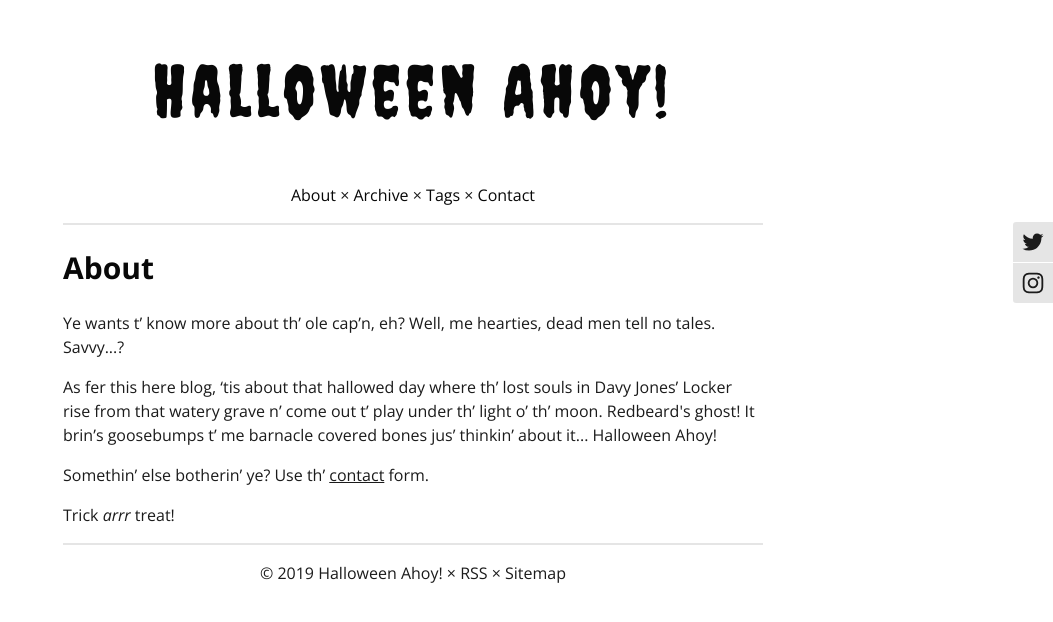
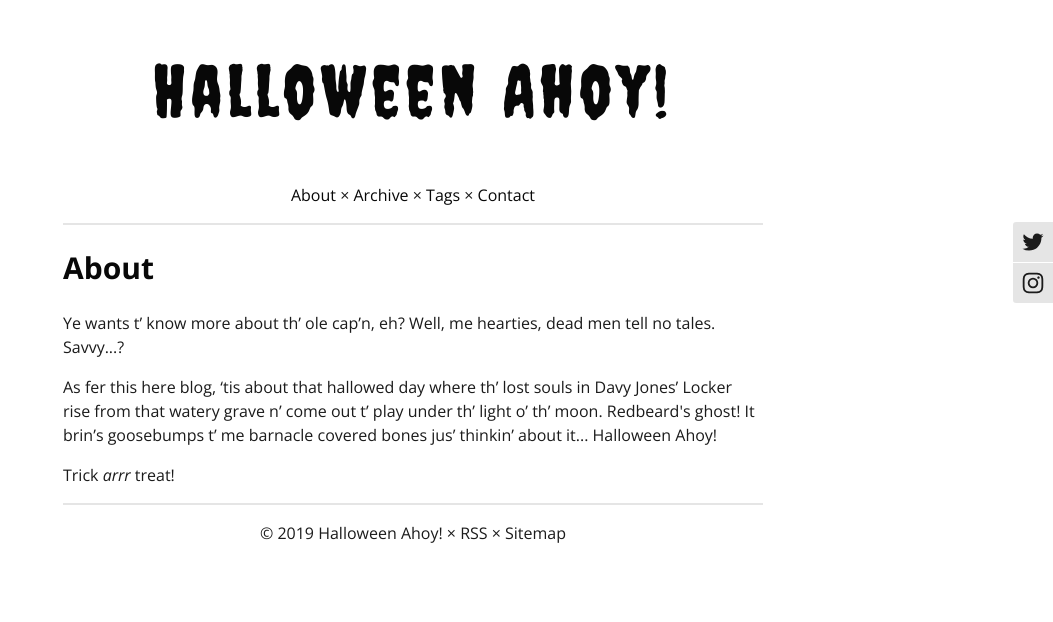
Before and after one commit to halloweenahoy/halloweenahoy.github.io, a Jekyll site: the page built from about.html, in a window 1280 px wide. Shown: the top 622 px of the page, without its empty margins (227-1280 px from the left). Built offline with Jekyll 4.4.1, drawn with Linux system fonts in a browser that asks for light colours; comment, search, counter and statistics services are not loaded.

Commit message:
Update about.html

```diff
--- a/about.html
+++ b/about.html
@@ -10,6 +10,4 @@ description: About Halloween Ahoy!
 
 <p>As fer this here blog, ‘tis about that hallowed day where th’ lost souls in Davy Jones’ Locker rise from that watery grave n’ come out t’ play under th’ light o’ th’ moon. Redbeard's ghost! It brin’s goosebumps t’ me barnacle covered bones jus’ thinkin’ about it... Halloween Ahoy!</p>
 
-<p>Somethin’ else botherin’ ye? Use th’ <a href="{{ '/contact/' | prepend: site.url }}/">contact</a> form.</p>
-
 <p>Trick <i>arrr</i> treat!</p>
```
